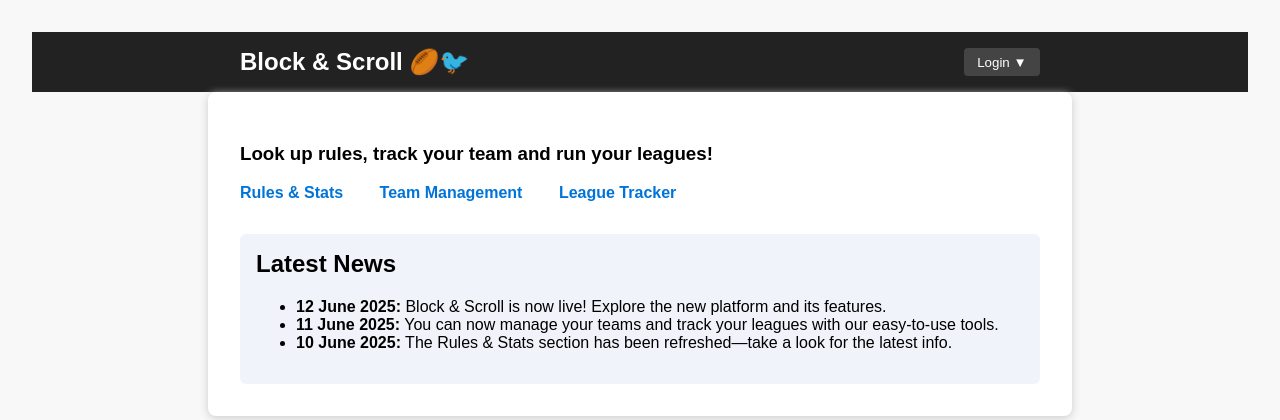
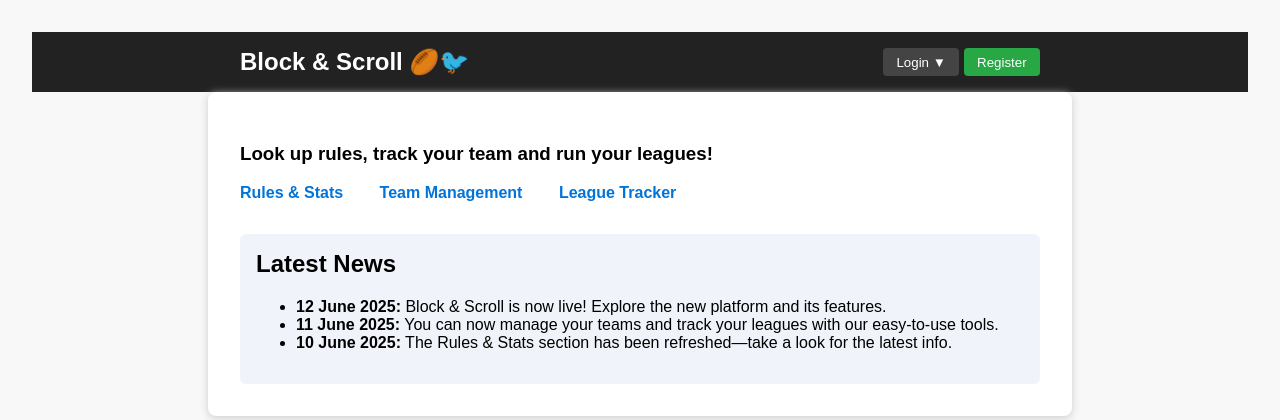
Before and after one commit to veasey/block-n-scroll, a PHP site: template web/templates/home.twig in a window 1280 px wide. Shown: the top 420 px of the page. Run offline with PHP 8.4, Linux system fonts and the light colour scheme; the template is opened without the code that fills it, so the values that code supplies are empty; some libraries are stand-ins or nearby versions.

Commit message:
add a register button

```diff
--- a/web/public/css/01_core_style.css
+++ b/web/public/css/01_core_style.css
@@ -31,6 +31,14 @@ nav a:hover { text-decoration: underline; }
 }
 .bns-login-btn {
     background: #444;
+    color: #fff;
+    border: none;
+    padding: 0.5em 1em;
+    border-radius: 4px;
+    cursor: pointer;
+}
+.bns-sign-up-btn {
+    background: #28a745;
     color: #fff;
     border: none;
     padding: 0.5em 1em;
--- a/web/templates/partials/header.twig
+++ b/web/templates/partials/header.twig
@@ -7,6 +7,9 @@
         <div class="bns-header-login">
             <button id="loginDropdownBtn" class="bns-login-btn">
                 Login ▼
+            </button>
+            <button id="signUpBtn" class="bns-sign-up-btn">
+                Register
             </button>
             <div id="loginDropdown" class="bns-login-dropdown">
                 <form class="bns-login-form">
@@ -18,6 +21,7 @@
                 </form>
             </div>
         </div>
+
     </div>
 </header>
 <script src="/js/login-dropdown.js"></script>
```
